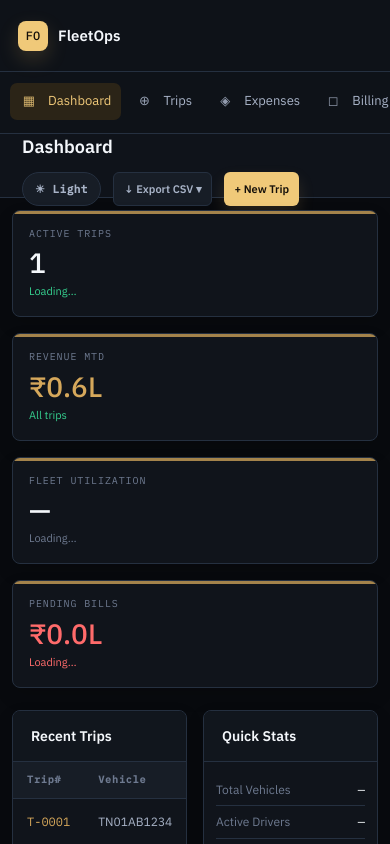
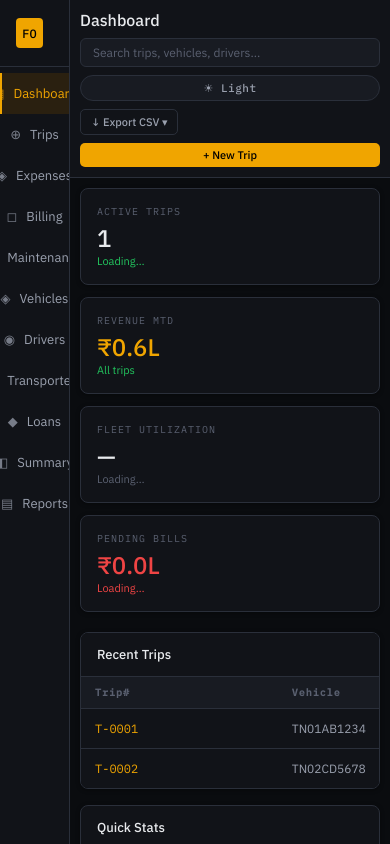
Before and after one commit to Prasanthyogu/transport-system, a plain HTML site: page index.html in a window 390 px wide. Both pictures are taken after a click on the button "Sign In". Shown: the top 844 px of the page. Drawn offline with nearby package versions, Linux system fonts and the light colour scheme.

Commit message:
Update style.css

```diff
--- a/style.css
+++ b/style.css
@@ -54,15 +54,10 @@
   --shadow:     rgba(0,0,0,0.08);
 }
 
-body {
-  background:var(--bg); color:var(--text);
-  height:100vh; width:100vw;
-  overflow:hidden;        /* ← prevents page-level scroll from tables */
-  font-family:'IBM Plex Sans',sans-serif;
-}
+body { background:var(--bg); color:var(--text); min-height:100vh; overflow-x:hidden; font-family:'IBM Plex Sans',sans-serif; }
 
 /* ── LOGIN ─────────────────────────────────────────────────── */
-#login-page { height:100vh; width:100vw; display:flex; align-items:center; justify-content:center; background:var(--bg); }
+#login-page { min-height:100vh; display:flex; align-items:center; justify-content:center; background:var(--bg); }
 .login-container { width:360px; }
 .login-logo { display:flex; align-items:center; gap:14px; margin-bottom:32px; justify-content:center; }
 .logo-icon-lg { width:48px; height:48px; background:var(--accent); border-radius:8px; display:flex; align-items:center; justify-content:center; font-family:'IBM Plex Mono',monospace; font-weight:500; font-size:16px; color:#000; }
@@ -71,10 +66,10 @@ body {
 .login-card   { background:var(--bg2); border:1px solid var(--border); border-radius:10px; padding:28px; box-shadow:0 4px 20px var(--shadow); }
 
 /* ── APP SHELL ─────────────────────────────────────────────── */
-.app { display:flex; height:100vh; width:100vw; overflow:hidden; }
+.app { display:flex; height:100vh; overflow:hidden; }
 
 /* ── SIDEBAR ────────────────────────────────────────────────── */
-.sidebar { width:220px; min-width:220px; background:var(--bg2); border-right:1px solid var(--border); display:flex; flex-direction:column; flex-shrink:0; overflow:hidden; }
+.sidebar { width:220px; background:var(--bg2); border-right:1px solid var(--border); display:flex; flex-direction:column; flex-shrink:0; }
 .logo    { padding:18px 16px; border-bottom:1px solid var(--border); display:flex; align-items:center; gap:10px; }
 .logo-icon { width:30px; height:30px; background:var(--accent); border-radius:4px; display:flex; align-items:center; justify-content:center; font-family:'IBM Plex Mono',monospace; font-weight:500; font-size:12px; color:#000; }
 .logo-text { font-size:13px; font-weight:600; letter-spacing:0.5px; }
@@ -113,19 +108,13 @@ td .icon-btn,
 td.mono, td.text-accent, td.text-green, td.text-red, td.text-amber,
 td b, td span.mono { user-select:text; cursor:text; }
 
-/* ── MAIN AREA ─────────────────────────────────────────────── */
-.main { flex:1; min-width:0; display:flex; flex-direction:column; overflow:hidden; }
 
-/* ── TABLE SCROLL WRAPPER — prevents wide tables from blowing layout */
-.table-scroll { overflow-x:auto; -webkit-overflow-scrolling:touch; }
-.table-scroll table { min-width:700px; }
-
-.topbar { height:52px; min-height:52px; background:var(--bg2); border-bottom:1px solid var(--border); display:flex; align-items:center; padding:0 20px; gap:10px; flex-shrink:0; overflow:hidden; }
-.topbar-title { font-size:15px; font-weight:500; flex:1; min-width:0; white-space:nowrap; overflow:hidden; text-overflow:ellipsis; }
-.topbar-search { background:var(--bg3); border:1px solid var(--border); border-radius:6px; padding:6px 12px; font-size:12px; color:var(--text); font-family:inherit; width:180px; outline:none; transition:border .15s; flex-shrink:0; }
+.topbar { height:52px; background:var(--bg2); border-bottom:1px solid var(--border); display:flex; align-items:center; padding:0 20px; gap:10px; flex-shrink:0; }
+.topbar-title { font-size:15px; font-weight:500; flex:1; }
+.topbar-search { background:var(--bg3); border:1px solid var(--border); border-radius:6px; padding:6px 12px; font-size:12px; color:var(--text); font-family:inherit; width:200px; outline:none; transition:border .15s; }
 .topbar-search::placeholder { color:var(--text3); }
 .topbar-search:focus { border-color:var(--accent); }
-.content { flex:1; overflow-y:auto; overflow-x:hidden; padding:20px; min-width:0; }
+.content { flex:1; overflow-y:auto; padding:20px; }
 
 /* ── EXPORT DROPDOWN ──────────────────────────────────────── */
 .export-wrapper { position:relative; }
@@ -174,13 +163,11 @@ td b, td span.mono { user-select:text; cursor:text; }
 
 /* ── TABLES ───────────────────────────────────────────────── */
 .table-card { background:var(--bg2); border:1px solid var(--border); border-radius:8px; overflow:hidden; box-shadow:0 1px 4px var(--shadow); }
-.table-card > table, .table-card > .table-scroll > table { width:100%; }
-.table-card .table-scroll { overflow-x:auto; }
-.table-header { display:flex; align-items:center; justify-content:space-between; padding:13px 16px; border-bottom:1px solid var(--border); gap:8px; flex-wrap:wrap; }
-.table-title  { font-size:13px; font-weight:500; white-space:nowrap; }
+.table-header { display:flex; align-items:center; justify-content:space-between; padding:13px 16px; border-bottom:1px solid var(--border); }
+.table-title  { font-size:13px; font-weight:500; }
 table { width:100%; border-collapse:collapse; }
-th { padding:9px 12px; text-align:left; font-size:10px; color:var(--text3); font-family:'IBM Plex Mono',monospace; letter-spacing:1px; border-bottom:1px solid var(--border); background:var(--bg3); white-space:nowrap; }
-td { padding:9px 12px; font-size:12px; border-bottom:1px solid var(--border); color:var(--text2); white-space:nowrap; }
+th { padding:9px 14px; text-align:left; font-size:10px; color:var(--text3); font-family:'IBM Plex Mono',monospace; letter-spacing:1px; border-bottom:1px solid var(--border); background:var(--bg3); white-space:nowrap; }
+td { padding:10px 14px; font-size:12px; border-bottom:1px solid var(--border); color:var(--text2); }
 tr:last-child td { border-bottom:none; }
 tr:hover td { background:var(--bg3); color:var(--text); }
 
@@ -337,329 +324,175 @@ input[readonly] { opacity:0.65; cursor:default; }
 [data-theme="light"] .pl-row               { border-bottom-color:var(--border); }
 [data-theme="light"] select option          { background:var(--bg2); color:var(--text); }
 
-@media (max-width: 1100px) {
-  .stat-grid { grid-template-columns:repeat(2,1fr) !important; }
-  .content { padding:14px; }
-  .topbar-search { width:150px; }
+/* FIX FULL WIDTH LAYOUT */
+html, body {
+    width: 100%;
+    overflow-x: hidden;
 }
 
-@media (max-width: 760px) {
-  body { overflow:auto; }
-  .app { min-height:100vh; height:auto; flex-direction:column; overflow:visible; }
-  .sidebar {
-    width:100%; min-width:0; max-height:none; border-right:none; border-bottom:1px solid var(--border);
-  }
-  .nav { display:flex; overflow-x:auto; padding:6px 8px; gap:4px; }
-  .nav-section, .sidebar-footer, .logo-sub { display:none; }
-  .logo { padding:10px 12px; }
-  .nav-item { flex:0 0 auto; padding:8px 10px; border-radius:5px; }
-  .nav-item.active::before { display:none; }
-  .main { min-height:0; overflow:visible; }
-  .topbar { height:auto; min-height:52px; padding:10px; flex-wrap:wrap; overflow:visible; }
-  .topbar-title { flex:1 0 100%; }
-  .topbar-search { width:100%; order:5; }
-  .content { overflow:visible; padding:10px; }
-  .stat-grid { grid-template-columns:1fr !important; }
-  .form-grid { grid-template-columns:1fr; }
-  .tabs { width:100%; overflow-x:auto; }
-  .tab { flex:0 0 auto; white-space:nowrap; }
-  .modal-overlay { align-items:flex-start; padding:10px; overflow:auto; }
-  .modal { max-height:none; }
+.app {
+    display: flex;
+    width: 100%;
+    min-height: 100vh;
 }
 
-/* Premium SaaS visual system */
-:root,
-[data-theme="dark"] {
-  --bg:         #080a0e;
-  --bg2:        #10141b;
-  --bg3:        #171d26;
-  --bg4:        #202835;
-  --border:     #253040;
-  --border2:    #344157;
-  --text:       #f4f7fb;
-  --text2:      #a8b3c7;
-  --text3:      #6e7a90;
-  --accent:     #d6a85b;
-  --accent2:    #f0c979;
-  --accent-dim: #2b2417;
-  --blue:       #5b8def;
-  --blue-dim:   #14233f;
-  --green:      #35d08f;
-  --green-dim:  #0f2a22;
-  --red:        #ff6b6b;
-  --red-dim:    #321616;
-  --amber:      #f2b84b;
-  --shadow:     rgba(0,0,0,0.34);
-  --surface-shadow: 0 12px 30px rgba(0,0,0,0.22);
-  --soft-shadow: 0 8px 18px rgba(0,0,0,0.14);
+/* SIDEBAR FIXED WIDTH */
+.sidebar {
+    width: 250px;
+    flex-shrink: 0;
 }
 
-[data-theme="light"] {
-  --bg:         #eef2f7;
-  --bg2:        #ffffff;
-  --bg3:        #f6f8fb;
-  --bg4:        #edf1f7;
-  --border:     #dce3ee;
-  --border2:    #c3cedd;
-  --text:       #111827;
-  --text2:      #4b5565;
-  --text3:      #8792a3;
-  --accent:     #a66f2a;
-  --accent2:    #7c4f18;
-  --accent-dim: #fff4de;
-  --blue:       #2563eb;
-  --blue-dim:   #e6efff;
-  --green:      #159a62;
-  --green-dim:  #e3f8ed;
-  --red:        #d33f49;
-  --red-dim:    #ffe8ea;
-  --amber:      #b7791f;
-  --shadow:     rgba(15,23,42,0.08);
-  --surface-shadow: 0 14px 30px rgba(15,23,42,0.08);
-  --soft-shadow: 0 8px 18px rgba(15,23,42,0.06);
+/* MAIN CONTENT TAKES REMAINING SPACE */
+.main {
+    flex: 1;
+    width: calc(100% - 250px);
+    overflow-x: auto;
+    min-width: 0;
 }
 
-body {
-  font-size:13px;
-  line-height:1.45;
-  letter-spacing:0;
+/* CONTENT FULL WIDTH */
+.content {
+    width: 100%;
+    padding: 20px;
 }
 
-#login-page {
-  background:
-    linear-gradient(180deg, rgba(214,168,91,0.08), transparent 32%),
-    var(--bg);
-}
-.login-container { width:min(400px, calc(100vw - 32px)); }
-.login-logo { margin-bottom:26px; }
-.login-title { font-size:24px; letter-spacing:0; }
-.login-sub { letter-spacing:0.8px; text-transform:uppercase; }
-.login-card {
-  border-radius:8px;
-  padding:30px;
-  box-shadow:var(--surface-shadow);
-  border-color:var(--border2);
+/* TABLE CARD RESPONSIVE */
+.table-card {
+    width: 100%;
+    overflow-x: auto;
 }
 
+/* TABLE WIDTH */
+.table {
+    width: 100%;
+    min-width: 1000px;
+}
+
+/* =========================================================
+   MOBILE RESPONSIVE FIX
+========================================================= */
+
+@media screen and (max-width: 1024px) {
+
+  /* Sidebar */
   .sidebar {
-  width:244px;
-  min-width:244px;
-  background:color-mix(in srgb, var(--bg2) 90%, #000 10%);
-  border-right-color:var(--border);
+    width: 70px;
   }
-.logo {
-  padding:20px 18px;
-  min-height:72px;
+
+  .logo-text,
+  .logo-sub,
+  .nav-section,
+  .nav-item span:not(.nav-icon),
+  .sidebar-footer {
+    display: none;
   }
-.logo-icon,
-.logo-icon-lg {
-  border-radius:8px;
-  color:#15100a;
-  background:var(--accent2);
-  box-shadow:0 8px 20px rgba(214,168,91,0.2);
+
+  .nav-item {
+    justify-content: center;
+    padding: 12px;
   }
-.logo-text {
-  font-size:15px;
-  letter-spacing:0;
+
+  /* Main area */
+  .main {
+    width: calc(100% - 70px);
   }
-.logo-sub {
-  font-size:10px;
-  letter-spacing:1.4px;
-  text-transform:uppercase;
+
+  /* Topbar */
+  .topbar {
+    flex-wrap: wrap;
+    height: auto;
+    padding: 10px;
+    gap: 8px;
   }
-.nav { padding:10px 10px 12px; }
-.nav-section {
-  padding:14px 10px 6px;
-  letter-spacing:1.2px;
+
+  .topbar-title {
+    width: 100%;
+    font-size: 16px;
   }
-.nav-item {
-  padding:9px 10px;
-  border-radius:7px;
-  gap:10px;
-  margin:1px 0;
-  color:var(--text2);
+
+  .topbar-search {
+    width: 100%;
   }
-.nav-item:hover {
-  background:var(--bg3);
-  color:var(--text);
+
+  /* Dashboard cards */
+  .stat-grid {
+    grid-template-columns: 1fr 1fr;
   }
-.nav-item.active {
-  background:var(--accent-dim);
-  color:var(--accent2);
+
+  /* Two-column layouts */
+  .form-grid,
+  div[style*="grid-template-columns:1fr 1fr"],
+  div[style*="grid-template-columns:1fr 280px"] {
+    grid-template-columns: 1fr !important;
   }
-.nav-item.active::before { display:none; }
-.nav-icon {
-  width:18px;
-  text-align:center;
-  opacity:0.86;
+
+  /* Tables */
+  .table-card {
+    overflow-x: auto;
   }
-.sidebar-footer {
-  margin:0 10px 10px;
-  padding:14px;
-  border:1px solid var(--border);
-  border-radius:8px;
-  background:var(--bg3);
+
+  table {
+    min-width: 900px;
+  }
+
+  /* Modal */
+  .modal {
+    width: 95%;
+    max-height: 90vh;
+  }
+
+  /* Buttons */
+  .btn {
+    width: auto;
+    white-space: nowrap;
+  }
+}
+
+/* =========================================================
+   SMALL MOBILE DEVICES
+========================================================= */
+
+@media screen and (max-width: 600px) {
+
+  .content {
+    padding: 10px;
+  }
+
+  .stat-grid {
+    grid-template-columns: 1fr;
   }
 
   .topbar {
-  height:64px;
-  min-height:64px;
-  padding:0 22px;
-  gap:12px;
-  background:color-mix(in srgb, var(--bg2) 92%, var(--bg) 8%);
-}
-.topbar-title {
-  font-size:18px;
-  font-weight:600;
-}
-.topbar-search {
-  width:240px;
-  height:36px;
-  border-radius:7px;
-  background:var(--bg3);
-}
-.content {
-  padding:24px;
+    align-items: stretch;
   }
 
-.btn {
-  border-radius:6px;
-  font-weight:600;
-  min-height:34px;
-}
-.btn-primary {
-  background:var(--accent2);
-  color:#15100a;
-  box-shadow:0 8px 16px rgba(214,168,91,0.16);
-}
-.btn-primary:hover {
-  transform:translateY(-1px);
-  box-shadow:0 10px 20px rgba(214,168,91,0.2);
-}
-.btn-ghost {
-  background:var(--bg3);
-  border-color:var(--border);
-}
+  .topbar-search,
+  .btn,
   #theme-toggle {
-  border-radius:999px;
-  min-height:34px;
-  background:var(--bg3);
+    width: 100%;
   }
 
-.stat-grid {
-  gap:16px;
-  margin-bottom:22px;
-}
-.stat-card,
-.summary-card,
-.table-card {
-  border-radius:8px;
-  border-color:var(--border);
-  box-shadow:var(--soft-shadow);
-}
-.stat-card {
-  padding:18px;
-  position:relative;
-  overflow:hidden;
-}
-.stat-card::before {
-  content:'';
-  position:absolute;
-  left:0;
-  right:0;
-  top:0;
-  height:3px;
-  background:var(--accent);
-  opacity:0.75;
-}
-.stat-label,
-.summary-card-title,
-th {
-  letter-spacing:0.9px;
-}
-.stat-value {
-  font-size:28px;
-  letter-spacing:0;
-}
-.stat-sub {
-  margin-top:7px;
+  .table-header {
+    flex-direction: column;
+    align-items: flex-start;
+    gap: 10px;
   }
 
-.table-card {
-  background:var(--bg2);
-}
-.table-header {
-  padding:15px 18px;
-  background:color-mix(in srgb, var(--bg2) 80%, var(--bg3) 20%);
-}
-.table-title {
-  font-size:14px;
-  font-weight:600;
-}
-th {
-  padding:11px 14px;
-  background:var(--bg3);
-}
-td {
-  padding:12px 14px;
-}
-tr:hover td {
-  background:color-mix(in srgb, var(--bg3) 74%, var(--accent-dim) 26%);
+  .modal-body {
+    padding: 12px;
   }
 
-input, select, textarea, .filter-select {
-  min-height:36px;
-  border-radius:7px;
-  background:var(--bg3);
-}
-input:focus, select:focus, textarea:focus {
-  box-shadow:0 0 0 3px color-mix(in srgb, var(--accent) 22%, transparent);
-}
-label {
-  letter-spacing:0.7px;
-  text-transform:uppercase;
-}
-.tabs {
-  border:1px solid var(--border);
-  padding:4px;
-  border-radius:8px;
-}
-.tab {
-  border-radius:6px;
-  padding:8px 14px;
-  font-weight:600;
-}
-.tab.active {
-  border-color:var(--border2);
-  box-shadow:0 3px 10px var(--shadow);
+  .modal-foot {
+    flex-direction: column;
   }
 
-.badge,
-.chip {
-  border-radius:6px;
-}
-.icon-btn {
-  border-radius:6px;
-  background:var(--bg3);
-}
-.icon-btn:hover {
-  transform:translateY(-1px);
-}
-.modal-overlay {
-  backdrop-filter:blur(10px);
-}
-.modal {
-  border-radius:8px;
-  box-shadow:0 24px 70px rgba(0,0,0,0.38);
-}
-.modal-head,
-.modal-foot {
-  background:color-mix(in srgb, var(--bg2) 82%, var(--bg3) 18%);
+  .form-grid {
+    gap: 10px;
   }
 
-@media (max-width: 760px) {
-  .sidebar { width:100%; min-width:0; }
-  .topbar { min-height:64px; }
-  .content { padding:12px; }
-  .stat-card { padding:16px; }
+  input,
+  select,
+  textarea {
+    font-size: 16px;
   }
+}
```
Lines whose indentation alone changed are shown as unchanged.
